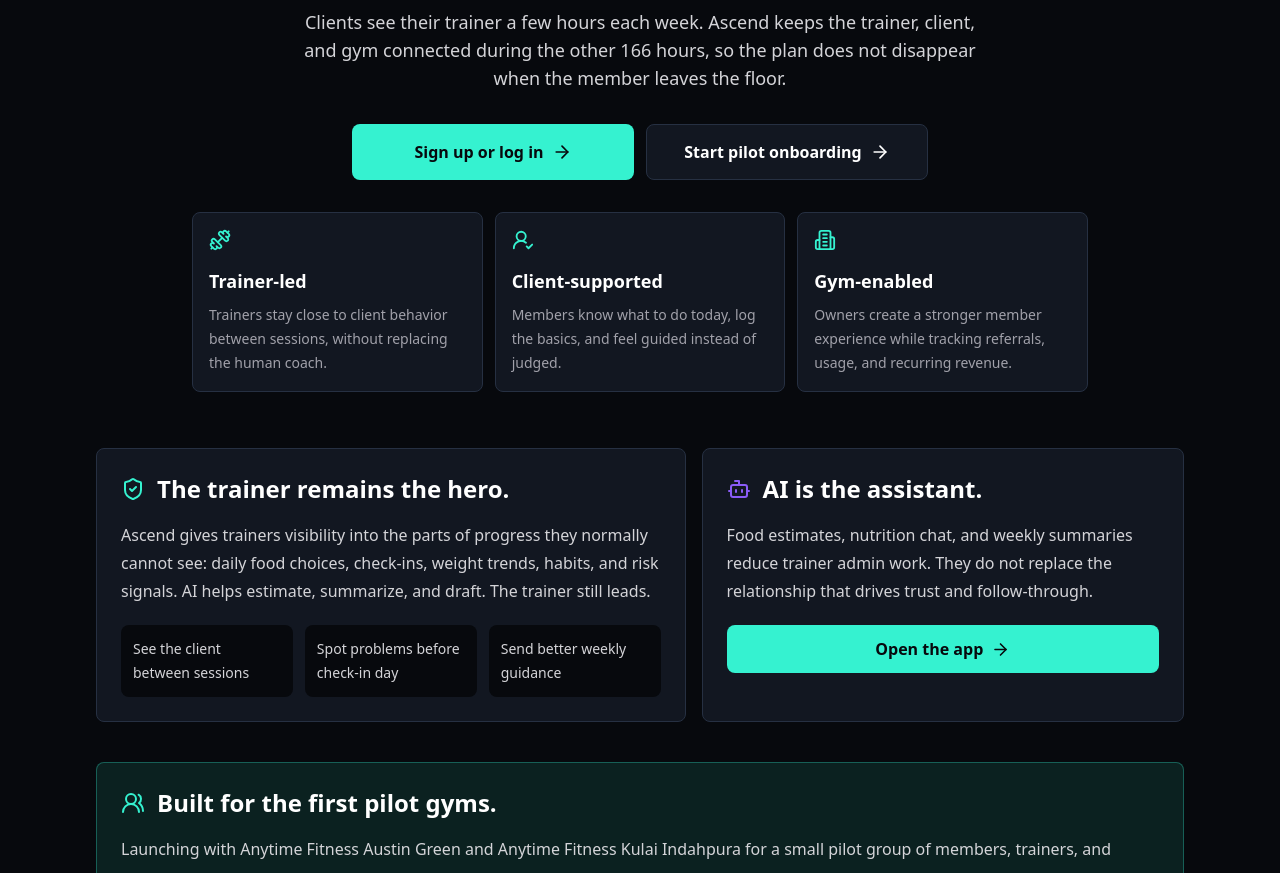
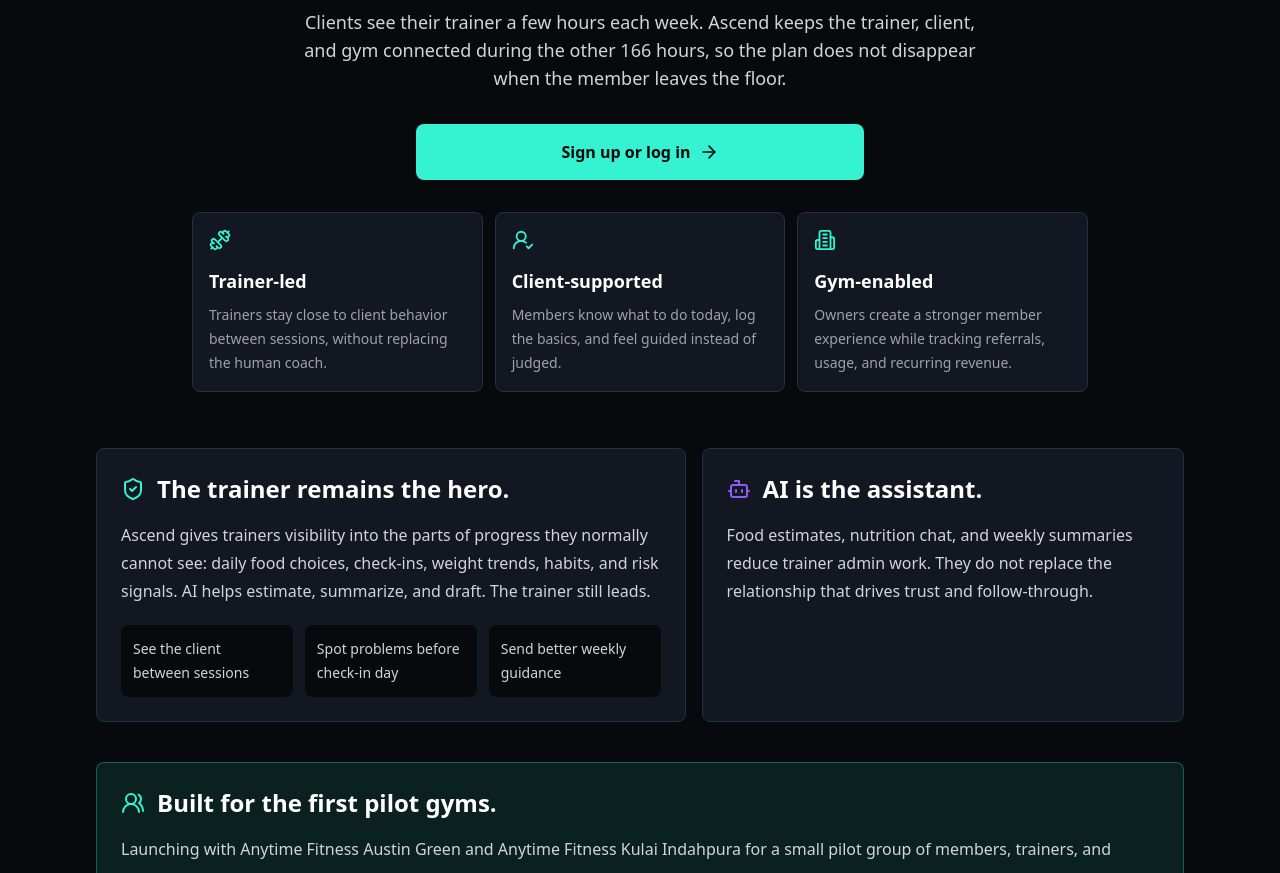
Before and after one commit to mdfarizanwar369/ascend, a Next.js app in the folder frontend/: page / in a window 1280 px wide. Shown: the part 540-1413 px from the top of the page. Built offline with nearby package versions, Linux system fonts and the light colour scheme; no server answers.

Commit message:
Simplify landing page actions

```diff
--- a/frontend/src/app/page.tsx
+++ b/frontend/src/app/page.tsx
@@ -49,13 +49,9 @@ export default function HomePage() {
             </p>
           </div>
 
-          <div className="mx-auto grid w-full max-w-xl gap-3 sm:grid-cols-2">
+          <div className="mx-auto w-full max-w-md">
             <Link href="/login" className="flex h-14 items-center justify-center gap-2 rounded-lg bg-lime px-4 font-semibold text-ink">
               Sign up or log in
-              <ArrowRight size={20} />
-            </Link>
-            <Link href="/onboarding" className="flex h-14 items-center justify-center gap-2 rounded-lg border border-line bg-surface px-4 font-semibold text-white">
-              Start pilot onboarding
               <ArrowRight size={20} />
             </Link>
           </div>
@@ -100,10 +96,6 @@ export default function HomePage() {
             <p className="mt-4 text-base leading-7 text-zinc-300">
               Food estimates, nutrition chat, and weekly summaries reduce trainer admin work. They do not replace the relationship that drives trust and follow-through.
             </p>
-            <Link href="/dashboard" className="mt-5 flex h-12 items-center justify-center gap-2 rounded-lg bg-lime font-semibold text-ink">
-              Open the app
-              <ArrowRight size={19} />
-            </Link>
           </div>
         </section>
 
```
